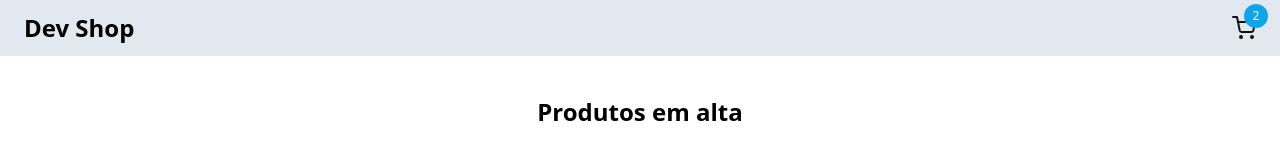
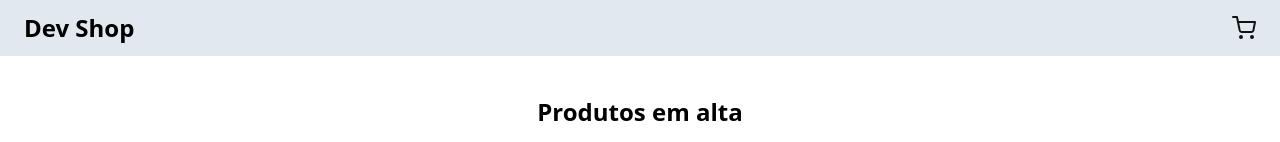
Before and after one commit to pollyany/carrinho, a React (Vite) app: page / in a window 1280 px wide. Shown: the top 142 px of the page. Built offline with nearby package versions, Linux system fonts and the light colour scheme; data requests are answered from the project's data file.

Commit message:
Configurando context api

```diff
--- a/src/components/header/index.tsx
+++ b/src/components/header/index.tsx
@@ -1,7 +1,11 @@
+import { useContext } from "react";
 import { FiShoppingCart } from "react-icons/fi";
 import { Link } from "react-router-dom";
+import { CartContext } from "../../contexts/CartContext";
 
 export default function Header() {
+  const { cartAmount } = useContext(CartContext);
+
   return (
     <header className="w-full px-1 bg-slate-200">
       <nav className="w-full max-w-7xl h-14 flex items-center justify-between px-5 mx-auto">
@@ -11,9 +15,11 @@ export default function Header() {
 
         <Link to="/cart" className="relative">
           <FiShoppingCart size={24} color="#121212" />
-          <span className="absolute -top-3 -right-3 px-2.5 bg-sky-500 rounded-full w-6 h-6 flex items-center justify-center text-white text-xs">
-            2
-          </span>
+          {cartAmount > 0 && (
+            <span className="absolute -top-3 -right-3 px-2.5 bg-sky-500 rounded-full w-6 h-6 flex items-center justify-center text-white text-xs">
+              {cartAmount}
+            </span>
+          )}
         </Link>
       </nav>
     </header>
--- /dev/null
+++ b/src/contexts/CartContext.tsx
@@ -0,0 +1,32 @@
+import { createContext, ReactNode, useState } from "react";
+
+interface CartContextData {
+  cart: CartProps[];
+  cartAmount: number;
+}
+
+interface CartProps {
+  id: number;
+  title: string;
+  description: string;
+  price: number;
+  cover: string;
+  amount: number;
+  total: number;
+}
+interface CartProviderProps {
+  children: ReactNode;
+}
+
+export const CartContext = createContext({} as CartContextData);
+
+function CartProvider({ children }: CartProviderProps) {
+  const [cart, setCart] = useState<CartProps[]>([]);
+  return (
+    <CartContext.Provider value={{ cart, cartAmount: cart.length }}>
+      {children}
+    </CartContext.Provider>
+  );
+}
+
+export default CartProvider;
--- a/src/main.tsx
+++ b/src/main.tsx
@@ -3,6 +3,10 @@ import { RouterProvider } from "react-router-dom";
 import { router } from "./App";
 import "./index.css";
 
+import CartProvider from "./contexts/CartContext";
+
 createRoot(document.getElementById("root")!).render(
-  <RouterProvider router={router} />
+  <CartProvider>
+    <RouterProvider router={router} />
+  </CartProvider>
 );
--- a/src/services/api.ts
+++ b/src/services/api.ts
@@ -1,5 +1,6 @@
 import axios from "axios";
 
+// json-server --watch db.json
 export const api = axios.create({
     baseURL: "http://localhost:3000"
 })
```
